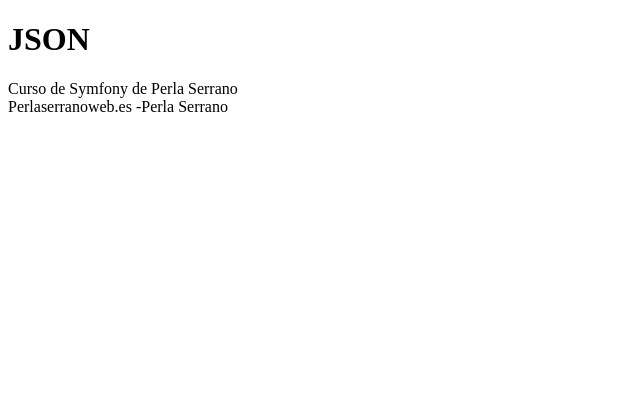
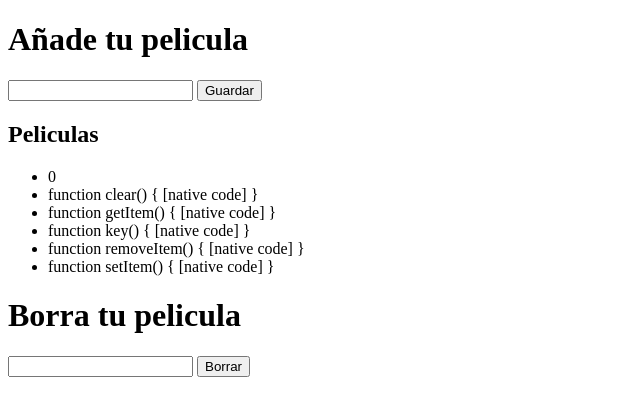
Before and after one commit to perlaserrano/curso-Javascript, a plain HTML site: page hola-mundo/pagina.html in a window 1280 px wide. Shown: the whole page, without its empty margins (0-640 px from the left). Drawn offline with Linux system fonts and the light colour scheme.

Commit message:
ejercisios Localstorage

```diff
--- /dev/null
+++ b/hola-mundo/35-ejercisio-localstorage.js
@@ -0,0 +1,38 @@
+'use strict'
+
+var formulario = document.querySelector("#formpeliculas");
+
+formulario.addEventListener('submit', function(){
+
+   var titulo =   document.querySelector("#addpelicula").value;
+
+   if(titulo.length <= 1){
+    localStorage.setItem(titulo, titulo);
+
+   }
+});
+
+var ul = document.querySelector("#peliculas-list");
+for(var i in localStorage){
+
+    if(typeof localStorage[i] == 'string'){
+
+    }
+    var li = document.createElement("li");
+    li.append(localStorage[i]);
+    ul.append(li);
+
+}
+
+
+var formulariob = document.querySelector("#formBorrarpeliculas");
+
+formulariob.addEventListener('submit', function(){
+
+   var titulo =   document.querySelector("#borrarPelicula").value;
+
+   if(titulo.length <= 1){
+    localStorage.removeItem(titulo);
+
+   }
+});
--- a/hola-mundo/pagina.html
+++ b/hola-mundo/pagina.html
@@ -5,15 +5,31 @@
     <title>Curso de JS de Perla Serrano</title>
 </head>
 <body>
-    <h1>JSON</h1>
+
+    <h1>Añade tu pelicula</h1>
+    <form action="" id="formpeliculas">
+        <input type="text" id="addpelicula"/>
+        <button type="submit">Guardar</button>
+
+    </form>
+    <h2>Peliculas</h2>
+
+
     <div id="peliculas">
-        <h1>Peliculas</h1>
+        <ul id="peliculas-list">
+
+        </ul>
 
     </div>
-    <div id="datos">
 
-    </div>
-    <script  src="34-localstorage.js"></script>
+    <h1>Borra tu pelicula</h1>
+    <form action="" id="formBorrarPeliculas">
+        <input type="text" id="borrarPelicula"/>
+        <button type="submit">Borrar</button>
+
+    </form>
+
+    <script  src="35-ejercisio-localstorage.js"></script>
 
 </body>
 </html>
```
